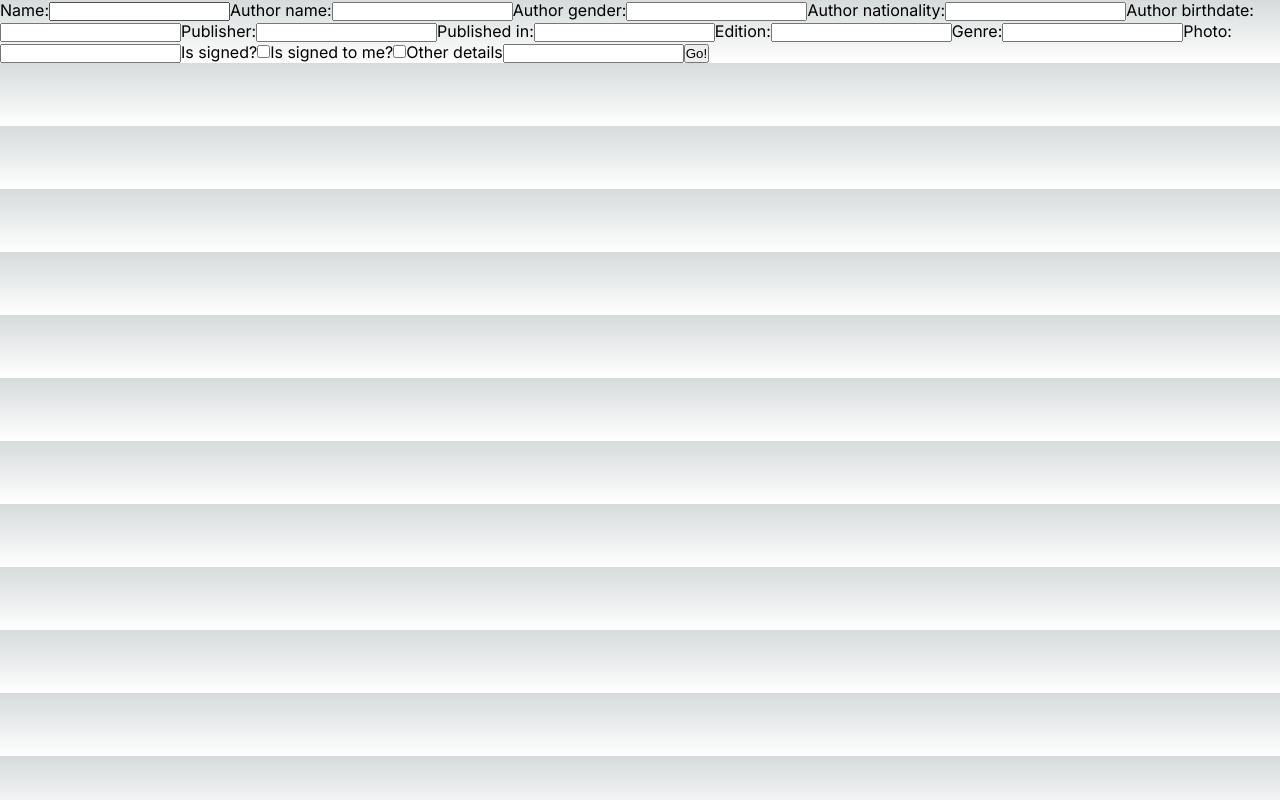
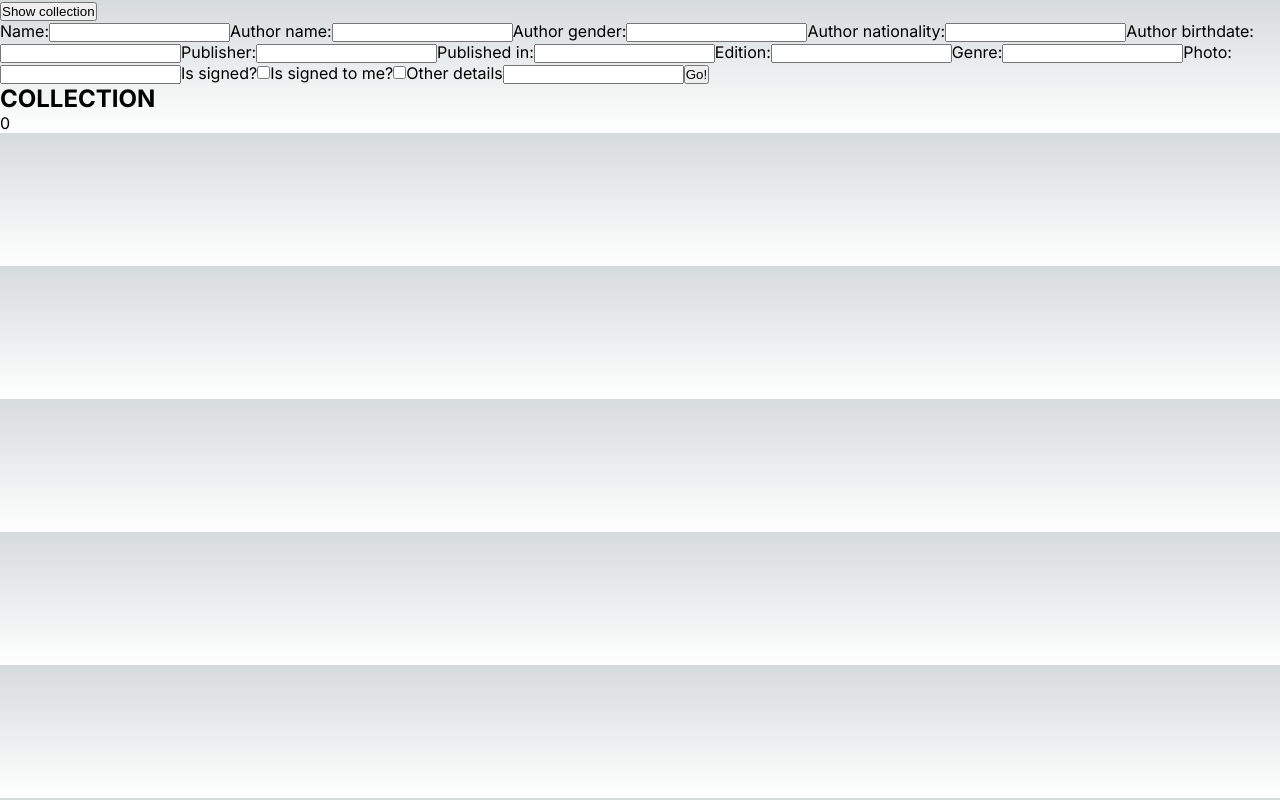
Before and after one commit to anamartins/book-inventory, a Next.js app: page / in a window 1280 px wide. Built offline with nearby package versions, Linux system fonts and the light colour scheme.

Commit message:
Show saved books

```diff
--- /dev/null
+++ b/src/app/components/Button.tsx
@@ -0,0 +1,10 @@
+'use client';
+const SubmitButton = ({ label, onClick }) => {
+
+    function onButtonClick(){
+        onClick();
+    }
+
+    return <button onClick={onButtonClick}>{label}</button>;
+};
+export default SubmitButton;
--- a/src/app/page.tsx
+++ b/src/app/page.tsx
@@ -1,5 +1,11 @@
+'use client'
+
+import {useState} from 'react';
+
 import styles from './page.module.css';
 import Form from './components/Form';
+import Button from './components/Button'
+import showBooks from './utils/showBooks'
 
 export default function Home() {
     // const atributes = [
@@ -41,9 +47,28 @@ export default function Home() {
     //   },
     //   lent: {isLent: false, lendto: '', lendDate:'', lendHistory: ''}
     // };
+
+    const [books, setBooks] = useState('')
+
+    function onButtonClick(){
+        setBooks(showBooks());
+    }
+
     return (
         <main className={styles.main}>
+            <Button label="Show collection" onClick={onButtonClick}/>
             <Form />
+
+        <div>
+            <h2>COLLECTION</h2>
+
+            { books.length ? books.map( (book) => {
+                return <div key={book.id}>
+                    <h3>{book.name}, {book.authorName}</h3>
+
+                </div>;
+            }) : 0}
+        </div>
         </main>
     );
 }
--- /dev/null
+++ b/src/app/utils/constants.js
@@ -0,0 +1 @@
+export const localStorageItem = 'bookInventory';
--- a/src/app/utils/saveBook.js
+++ b/src/app/utils/saveBook.js
@@ -1,10 +1,16 @@
+import { localStorageItem } from './constants';
+
 export default function saveBook(book) {
-    const localStorageItem = 'bookInventory';
     const isLocalStorage = localStorage.getItem(localStorageItem);
     if (!isLocalStorage) {
-        localStorage.setItem(localStorageItem, JSON.stringify(book));
+        book.id = 1;
+        localStorage.setItem(localStorageItem, JSON.stringify([book]));
     } else {
         let storage = JSON.parse(localStorage.getItem(localStorageItem));
+
+        const length = storage.length;
+        book.id = length + 1;
+
         storage = [...storage, book];
 
         localStorage.setItem(localStorageItem, JSON.stringify(storage));
--- /dev/null
+++ b/src/app/utils/showBooks.js
@@ -0,0 +1,5 @@
+import { localStorageItem } from './constants';
+
+export default function showBooks() {
+    return JSON.parse(localStorage.getItem(localStorageItem));
+}
```
